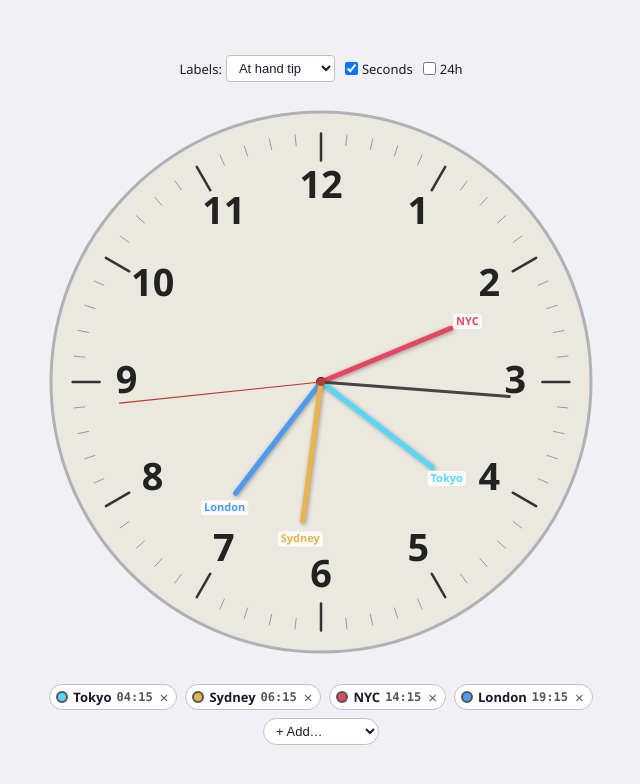
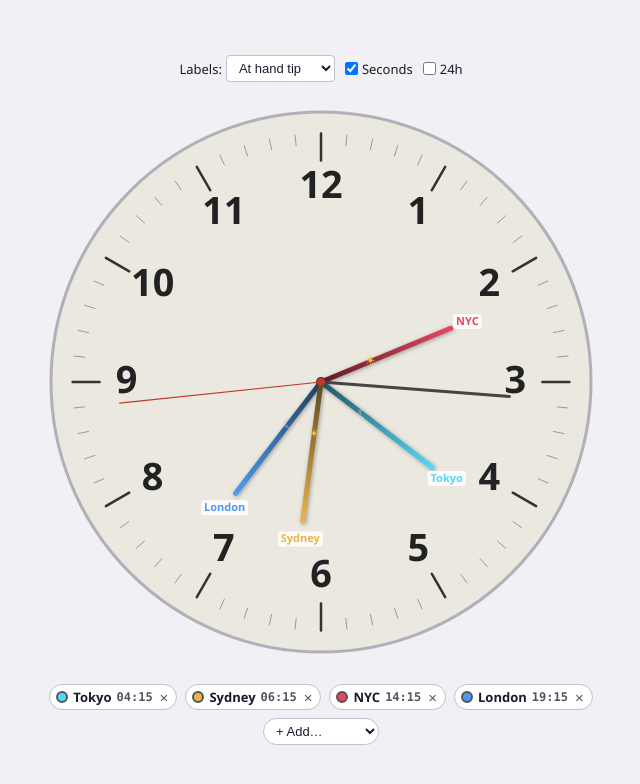
Before and after one commit to capncrockett/multi-tz-clock, a plain HTML site: page index.html in a window 1280 px wide. Shown: the whole page, without its empty margins (319-959 px from the left). Drawn offline with Linux system fonts and the light colour scheme.

Commit message:
Gradient hands, sun/moon on 12h, bigger outer city font
- Hour hands now gradient: dark at center -> full color at tip
- 12h mode: sun/moon symbol at 38% along hand (day=6-18h)
- Outer city name font bumped from 10px to 14px

Co-Authored-By: Oz <oz-agent@warp.dev>

```diff
--- a/index.html
+++ b/index.html
@@ -304,6 +304,18 @@ function getTzAbbrev(tz) {
   }
 }
 
+function darkenColor(hex, factor) {
+  const r = parseInt(hex.slice(1, 3), 16);
+  const g = parseInt(hex.slice(3, 5), 16);
+  const b = parseInt(hex.slice(5, 7), 16);
+  return `rgb(${Math.round(r * factor)},${Math.round(g * factor)},${Math.round(b * factor)})`;
+}
+
+function isDaytime(tz) {
+  const t = getTimeInTZ(tz);
+  return t.h24 >= 6 && t.h24 < 18;
+}
+
 function dedupeZones(list) {
   const map = new Map();
   for (const z of list) {
@@ -522,6 +534,11 @@ function drawHand(cx, cy, r, angle, length, width, color, label, tz, labelMode)
   const tipX = cx + Math.cos(angle) * length;
   const tipY = cy + Math.sin(angle) * length;
 
+  // Gradient hand: dark at center → full color at tip
+  const grad = ctx.createLinearGradient(cx, cy, tipX, tipY);
+  grad.addColorStop(0, darkenColor(color, 0.4));
+  grad.addColorStop(1, color);
+
   ctx.save();
   ctx.shadowColor = 'rgba(0,0,0,0.35)';
   ctx.shadowBlur = 4;
@@ -530,11 +547,28 @@ function drawHand(cx, cy, r, angle, length, width, color, label, tz, labelMode)
   ctx.beginPath();
   ctx.moveTo(cx, cy);
   ctx.lineTo(tipX, tipY);
-  ctx.strokeStyle = color;
+  ctx.strokeStyle = grad;
   ctx.lineWidth = width;
   ctx.lineCap = 'round';
   ctx.stroke();
   ctx.restore();
+
+  // Sun/moon indicator on 12h clock only
+  if (!is24h() && tz) {
+    const day = isDaytime(tz);
+    const symbol = day ? '\u2600' : '\u263E';  // ☀ or ☾
+    const symR = length * 0.38;
+    const sx = cx + Math.cos(angle) * symR;
+    const sy = cy + Math.sin(angle) * symR;
+    const symFs = isSmall ? 10 : 13;
+    ctx.save();
+    ctx.font = `${symFs}px "Segoe UI Emoji", "Apple Color Emoji", sans-serif`;
+    ctx.textAlign = 'center';
+    ctx.textBaseline = 'middle';
+    ctx.fillStyle = day ? '#f0c040' : '#c0c8e0';
+    ctx.fillText(symbol, sx, sy);
+    ctx.restore();
+  }
 
   // Tip label
   if (label && labelMode === 'tip') {
@@ -599,7 +633,7 @@ function drawHand(cx, cy, r, angle, length, width, color, label, tz, labelMode)
 
     // Outer ring: city name (large viewports only)
     if (!isSmall) {
-      const outerFs = 10;
+      const outerFs = 14;
       const outerR = r + 16;
       const ox = cx + Math.cos(angle) * outerR;
       const oy = cy + Math.sin(angle) * outerR;
```
